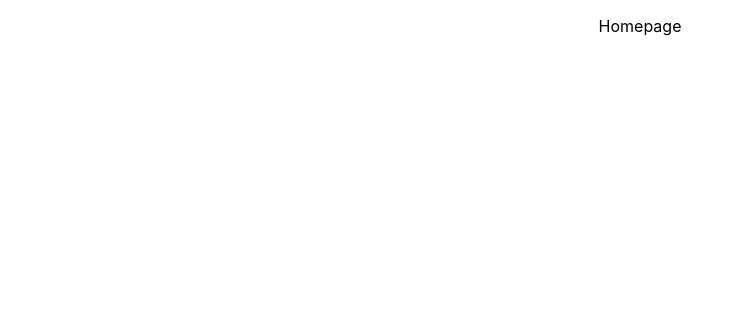
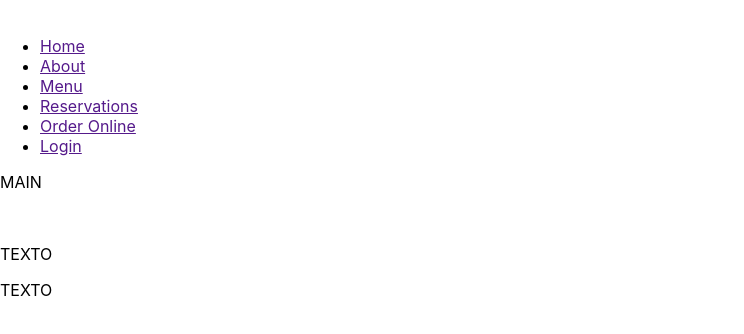
Before and after one commit to danielmccastro/frontend-developer-capstone, a React (Create React App) app: page / in a window 1280 px wide. Shown: the top 334 px of the page, without its empty margins (0-744 px from the left). Built offline with nearby package versions, Linux system fonts and the light colour scheme.

Commit message:
Semantic structure

```diff
--- a/public/index.html
+++ b/public/index.html
@@ -7,8 +7,11 @@
     <meta name="theme-color" content="#000000" />
     <meta
       name="description"
-      content="Web site created using create-react-app"
+      content="Little Lemon website for Front-end Developer Capstone Meta Front-end Developer"
     />
+    <meta name="og:title" content="Little Lemon"/>
+    <meta name="og:description" content="Checkout the new Little Lemon website!"/>
+    <meta name="og:image" content=""/>
     <link rel="apple-touch-icon" href="%PUBLIC_URL%/logo192.png" />
     <!--
       manifest.json provides metadata used when your web app is installed on a
--- a/src/App.js
+++ b/src/App.js
@@ -1,10 +1,15 @@
 import './App.css';
+import Header from './components/Header';
+import Main from './components/Main';
+import Footer from './components/Footer';
 
 function App() {
   return (
-    <div className="App">
-      <p>Homepage</p>
-    </div>
+    <>
+    <Header />
+    <Main />
+    <Footer />
+    </>
   );
 }
 
--- /dev/null
+++ b/src/components/Footer.jsx
@@ -0,0 +1,13 @@
+import React from "react";
+
+function Footer() {
+    return (
+            <footer>
+                <img src="" alt="" />
+                <div><p>TEXTO</p></div>
+                <div><p>TEXTO</p></div>
+            </footer>
+    )
+}
+
+export default Footer;
--- /dev/null
+++ b/src/components/Header.jsx
@@ -0,0 +1,33 @@
+import React from "react";
+
+function Header() {
+  return (
+    <header>
+      <img></img>
+      <nav>
+        <ul>
+          <li>
+            <a href="">Home</a>
+          </li>
+          <li>
+            <a href="">About</a>
+          </li>
+          <li>
+            <a href="">Menu</a>
+          </li>
+          <li>
+            <a href="">Reservations</a>
+          </li>
+          <li>
+            <a href="">Order Online</a>
+          </li>
+          <li>
+            <a href="">Login</a>
+          </li>
+        </ul>
+      </nav>
+    </header>
+  );
+}
+
+export default Header;
--- /dev/null
+++ b/src/components/Main.jsx
@@ -0,0 +1,11 @@
+import React from "react";
+
+function Main() {
+    return (
+        <main>
+           <p>MAIN</p>
+        </main>
+    )
+}
+
+export default Main;
```
